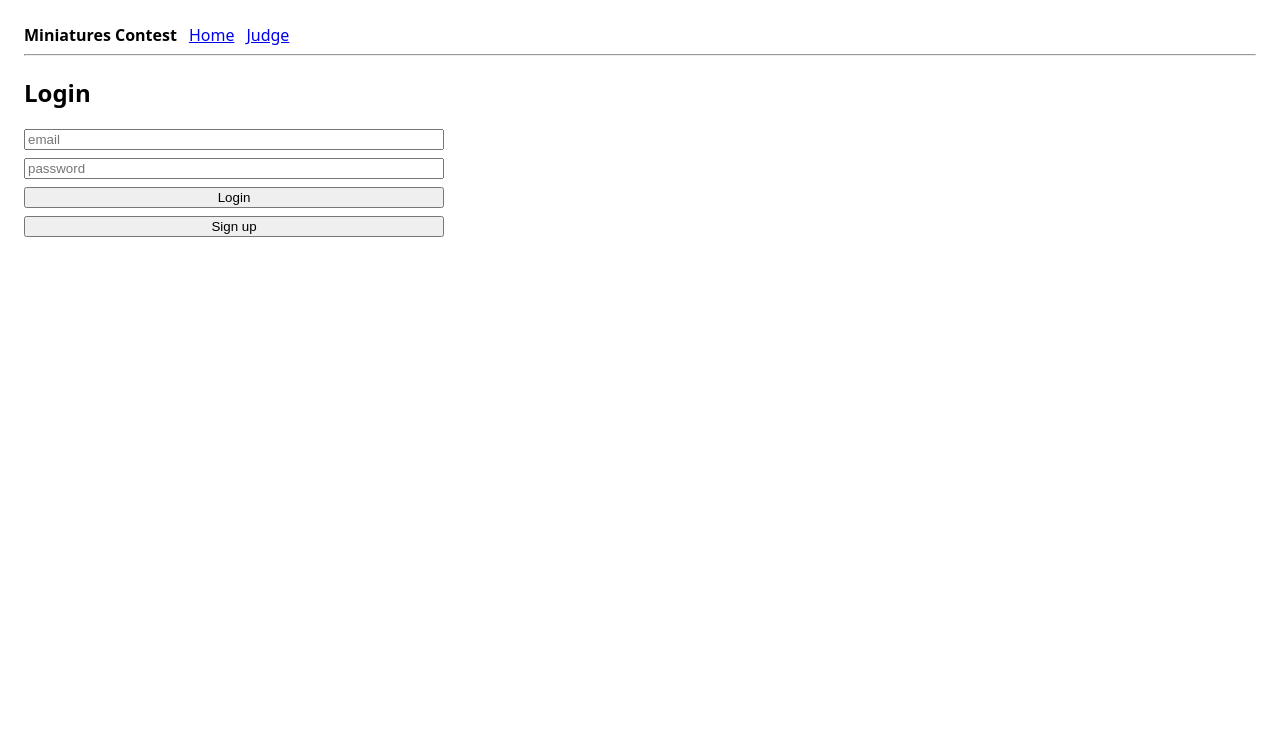
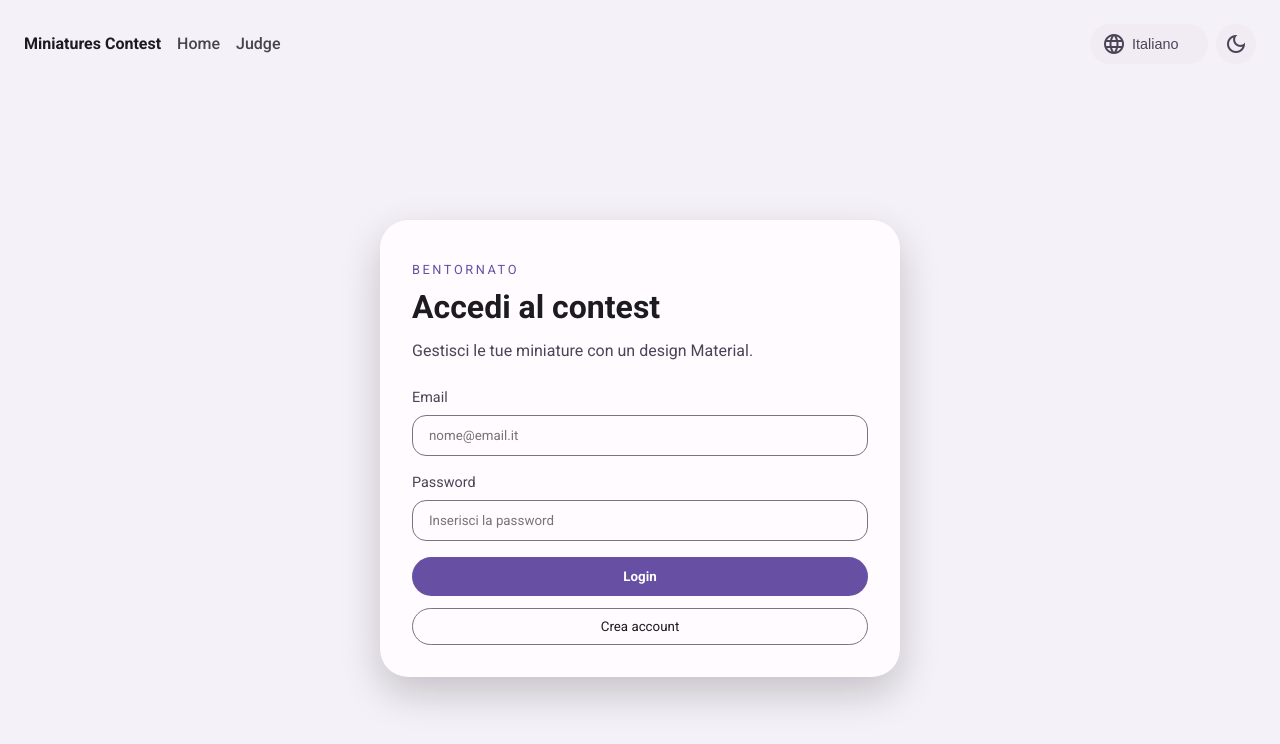
Before and after one commit to coding-with-nox/monte-san-savino-app, a React (Vite) app in the folder frontend/: page /login in a window 1280 px wide. Shown: the top 744 px of the page. Built offline with nearby package versions, Linux system fonts and the light colour scheme; no server answers.

Commit message:
Add language dropdown and friendly login errors

```diff
--- a/frontend/index.html
+++ b/frontend/index.html
@@ -4,6 +4,16 @@
     <meta charset="UTF-8" />
     <meta name="viewport" content="width=device-width, initial-scale=1.0" />
     <title>Miniatures Contest</title>
+    <link rel="preconnect" href="https://fonts.googleapis.com" />
+    <link rel="preconnect" href="https://fonts.gstatic.com" crossorigin />
+    <link
+      href="https://fonts.googleapis.com/css2?family=Roboto:wght@300;400;500;700&display=swap"
+      rel="stylesheet"
+    />
+    <link
+      href="https://fonts.googleapis.com/css2?family=Material+Symbols+Outlined:opsz,wght,FILL,GRAD@24,400,0,0"
+      rel="stylesheet"
+    />
   </head>
   <body>
     <div id="root"></div>
--- a/frontend/src/App.tsx
+++ b/frontend/src/App.tsx
@@ -1,9 +1,10 @@
-import React from "react";
+import React, { useEffect, useState } from "react";
 import { Routes, Route, Link, Navigate } from "react-router-dom";
 import Login from "./pages/Login";
 import Dashboard from "./pages/Dashboard";
 import Judge from "./pages/Judge";
 import { getToken, getRole, roleAtLeast } from "./lib/auth";
+import { Language, t } from "./lib/i18n";
 
 function Protected({ children }: { children: React.ReactNode }) {
   return getToken() ? <>{children}</> : <Navigate to="/login" replace />;
@@ -14,16 +15,75 @@ function RequireRole({ min, children }: { min: any; children: React.ReactNode })
 }
 
 export default function App() {
+  const [theme, setTheme] = useState<"light" | "dark">(() => {
+    if (typeof window === "undefined") return "light";
+    return (window.localStorage.getItem("theme") as "light" | "dark") || "light";
+  });
+  const [language, setLanguage] = useState<Language>(() => {
+    if (typeof window === "undefined") return "it";
+    return (window.localStorage.getItem("language") as Language) || "it";
+  });
+
+  useEffect(() => {
+    document.documentElement.setAttribute("data-theme", theme);
+    window.localStorage.setItem("theme", theme);
+  }, [theme]);
+
+  useEffect(() => {
+    window.localStorage.setItem("language", language);
+  }, [language]);
+
+  const labels = {
+    themeToggle: t(language, "themeToggle"),
+    themeLight: t(language, "themeLight"),
+    themeDark: t(language, "themeDark"),
+    languageToggle: t(language, "languageToggle"),
+    languageIt: t(language, "languageIt"),
+    languageEn: t(language, "languageEn")
+  };
+
   return (
-    <div style={{ fontFamily: "system-ui", padding: 16 }}>
-      <header style={{ display: "flex", gap: 12, alignItems: "center" }}>
+    <div className="app-shell">
+      <header className="app-header">
         <b>Miniatures Contest</b>
         <Link to="/">Home</Link>
         <Link to="/judge">Judge</Link>
+        <div className="header-spacer" />
+        <div className="header-controls">
+          <div className="language-select">
+            <span className="material-symbols-outlined">language</span>
+            <select
+              value={language}
+              onChange={(event) => setLanguage(event.target.value as Language)}
+              aria-label={labels.languageToggle}
+            >
+              <option value="it">{labels.languageIt}</option>
+              <option value="en">{labels.languageEn}</option>
+            </select>
+          </div>
+          <button
+            type="button"
+            className="icon-button"
+            onClick={() => setTheme(theme === "light" ? "dark" : "light")}
+            aria-label={`${labels.themeToggle}: ${theme === "light" ? labels.themeDark : labels.themeLight}`}
+            title={`${labels.themeToggle}: ${theme === "light" ? labels.themeDark : labels.themeLight}`}
+          >
+            <span className="material-symbols-outlined">
+              {theme === "light" ? "dark_mode" : "light_mode"}
+            </span>
+          </button>
+        </div>
       </header>
-      <hr />
+      <hr className="divider" />
       <Routes>
-        <Route path="/login" element={<Login />} />
+        <Route
+          path="/login"
+          element={(
+            <Login
+              language={language}
+            />
+          )}
+        />
         <Route path="/" element={<Protected><Dashboard /></Protected>} />
         <Route path="/judge" element={<Protected><RequireRole min="judge"><Judge /></RequireRole></Protected>} />
         <Route path="*" element={<Navigate to="/" replace />} />
--- /dev/null
+++ b/frontend/src/lib/i18n.ts
@@ -0,0 +1,48 @@
+export type Language = "it" | "en";
+
+export const translations = {
+  it: {
+    loginEyebrow: "Bentornato",
+    loginTitle: "Accedi al contest",
+    loginSubtitle: "Gestisci le tue miniature con un design Material.",
+    emailLabel: "Email",
+    emailPlaceholder: "nome@email.it",
+    passwordLabel: "Password",
+    passwordPlaceholder: "Inserisci la password",
+    loginButton: "Login",
+    signupButton: "Crea account",
+    themeToggle: "Tema",
+    themeLight: "Light",
+    themeDark: "Dark",
+    languageToggle: "Lingua",
+    languageIt: "Italiano",
+    languageEn: "English",
+    errorTitle: "Errore di accesso",
+    errorGeneric: "Si è verificato un problema. Riprova più tardi."
+  },
+  en: {
+    loginEyebrow: "Welcome back",
+    loginTitle: "Sign in to the contest",
+    loginSubtitle: "Manage your miniatures with Material design style.",
+    emailLabel: "Email",
+    emailPlaceholder: "name@email.com",
+    passwordLabel: "Password",
+    passwordPlaceholder: "Enter your password",
+    loginButton: "Login",
+    signupButton: "Create account",
+    themeToggle: "Theme",
+    themeLight: "Light",
+    themeDark: "Dark",
+    languageToggle: "Language",
+    languageIt: "Italiano",
+    languageEn: "English",
+    errorTitle: "Login error",
+    errorGeneric: "Something went wrong. Please try again later."
+  }
+} as const;
+
+export type TranslationKey = keyof typeof translations.it;
+
+export function t(lang: Language, key: TranslationKey) {
+  return translations[lang][key];
+}
--- a/frontend/src/main.tsx
+++ b/frontend/src/main.tsx
@@ -2,6 +2,7 @@ import React from "react";
 import ReactDOM from "react-dom/client";
 import { BrowserRouter } from "react-router-dom";
 import App from "./App";
+import "./styles.css";
 
 ReactDOM.createRoot(document.getElementById("root")!).render(
   <React.StrictMode>
--- a/frontend/src/pages/Login.tsx
+++ b/frontend/src/pages/Login.tsx
@@ -1,13 +1,37 @@
-import React, { useState } from "react";
+import React, { useMemo, useState } from "react";
 import { useNavigate } from "react-router-dom";
 import { api } from "../lib/api";
 import { setToken } from "../lib/auth";
+import { Language, t } from "../lib/i18n";
 
-export default function Login() {
+interface LoginProps {
+  language: Language;
+}
+
+export default function Login({ language }: LoginProps) {
   const nav = useNavigate();
   const [email, setEmail] = useState("");
   const [password, setPassword] = useState("");
   const [err, setErr] = useState<string | null>(null);
+
+  const labels = useMemo(() => ({
+    eyebrow: t(language, "loginEyebrow"),
+    title: t(language, "loginTitle"),
+    subtitle: t(language, "loginSubtitle"),
+    emailLabel: t(language, "emailLabel"),
+    emailPlaceholder: t(language, "emailPlaceholder"),
+    passwordLabel: t(language, "passwordLabel"),
+    passwordPlaceholder: t(language, "passwordPlaceholder"),
+    loginButton: t(language, "loginButton"),
+    signupButton: t(language, "signupButton"),
+    errorTitle: t(language, "errorTitle"),
+    errorGeneric: t(language, "errorGeneric")
+  }), [language]);
+
+  function handleError(error: unknown) {
+    console.error(error);
+    setErr(labels.errorGeneric);
+  }
 
   async function onLogin(e: React.FormEvent) {
     e.preventDefault();
@@ -20,7 +44,7 @@ export default function Login() {
       setToken(res.accessToken);
       nav("/");
     } catch (e: any) {
-      setErr(e.message);
+      handleError(e);
     }
   }
 
@@ -33,20 +57,49 @@ export default function Login() {
       });
       await onLogin({ preventDefault() {} } as any);
     } catch (e: any) {
-      setErr(e.message);
+      handleError(e);
     }
   }
 
   return (
-    <div style={{ maxWidth: 420 }}>
-      <h2>Login</h2>
-      <form onSubmit={onLogin} style={{ display: "grid", gap: 8 }}>
-        <input placeholder="email" value={email} onChange={e => setEmail(e.target.value)} />
-        <input placeholder="password" type="password" value={password} onChange={e => setPassword(e.target.value)} />
-        <button type="submit">Login</button>
-        <button type="button" onClick={onRegister}>Sign up</button>
-        {err && <div style={{ color: "crimson", whiteSpace: "pre-wrap" }}>{err}</div>}
-      </form>
+    <div className="login-page">
+      <section className="login-card">
+        <div className="login-title-group">
+          <div className="login-eyebrow">{labels.eyebrow}</div>
+          <h2>{labels.title}</h2>
+          <p>{labels.subtitle}</p>
+        </div>
+
+        <form onSubmit={onLogin} className="login-form">
+          <label className="login-field">
+            {labels.emailLabel}
+            <input
+              placeholder={labels.emailPlaceholder}
+              value={email}
+              onChange={e => setEmail(e.target.value)}
+            />
+          </label>
+          <label className="login-field">
+            {labels.passwordLabel}
+            <input
+              placeholder={labels.passwordPlaceholder}
+              type="password"
+              value={password}
+              onChange={e => setPassword(e.target.value)}
+            />
+          </label>
+          <div className="login-actions">
+            <button type="submit" className="login-primary">{labels.loginButton}</button>
+            <button type="button" className="login-secondary" onClick={onRegister}>{labels.signupButton}</button>
+          </div>
+          {err && (
+            <div className="login-error">
+              <strong>{labels.errorTitle}</strong>
+              <div>{err}</div>
+            </div>
+          )}
+        </form>
+      </section>
     </div>
   );
 }
--- /dev/null
+++ b/frontend/src/styles.css
@@ -0,0 +1,226 @@
+:root {
+  font-family: "Roboto", "Segoe UI", system-ui, sans-serif;
+  line-height: 1.5;
+  font-weight: 400;
+  color-scheme: light dark;
+}
+
+* {
+  box-sizing: border-box;
+}
+
+body {
+  margin: 0;
+  background: var(--md-background);
+  color: var(--md-on-surface);
+}
+
+button,
+input {
+  font-family: inherit;
+}
+
+.material-symbols-outlined {
+  font-variation-settings: "opsz" 24, "wght" 400, "FILL" 0, "GRAD" 0;
+}
+
+[data-theme="light"] {
+  --md-primary: #6750a4;
+  --md-on-primary: #ffffff;
+  --md-surface: #fffbff;
+  --md-on-surface: #1c1b1f;
+  --md-outline: #79747e;
+  --md-background: #f4f1f8;
+  --md-surface-variant: #f1ecf4;
+  --md-on-surface-variant: #4a4458;
+}
+
+[data-theme="dark"] {
+  --md-primary: #d0bcff;
+  --md-on-primary: #381e72;
+  --md-surface: #1c1b1f;
+  --md-on-surface: #e6e1e5;
+  --md-outline: #938f99;
+  --md-background: #121014;
+  --md-surface-variant: #2a2632;
+  --md-on-surface-variant: #cac4d0;
+}
+
+.app-shell {
+  min-height: 100vh;
+  padding: 24px;
+  display: flex;
+  flex-direction: column;
+  gap: 20px;
+}
+
+.app-header {
+  display: flex;
+  gap: 16px;
+  align-items: center;
+  font-weight: 500;
+}
+
+.app-header a {
+  color: inherit;
+  text-decoration: none;
+  opacity: 0.8;
+}
+
+.app-header a:hover {
+  opacity: 1;
+}
+
+.header-spacer {
+  flex: 1;
+}
+
+.header-controls {
+  display: flex;
+  gap: 8px;
+  align-items: center;
+}
+
+.language-select {
+  display: flex;
+  align-items: center;
+  gap: 6px;
+  background: var(--md-surface-variant);
+  color: var(--md-on-surface-variant);
+  border-radius: 999px;
+  padding: 0 12px;
+  height: 40px;
+}
+
+.language-select select {
+  border: none;
+  background: transparent;
+  color: inherit;
+  font-size: 0.9rem;
+  font-weight: 500;
+  outline: none;
+  cursor: pointer;
+  appearance: none;
+  padding-right: 16px;
+}
+
+.language-select select option {
+  color: #1c1b1f;
+}
+
+.icon-button {
+  border: none;
+  background: var(--md-surface-variant);
+  color: var(--md-on-surface-variant);
+  width: 40px;
+  height: 40px;
+  border-radius: 999px;
+  cursor: pointer;
+  display: grid;
+  place-items: center;
+  padding: 0;
+}
+
+.icon-button:hover {
+  filter: brightness(0.98);
+}
+
+.divider {
+  border: none;
+  border-top: 1px solid var(--md-outline);
+  opacity: 0.4;
+}
+
+.login-page {
+  flex: 1;
+  display: grid;
+  place-items: center;
+  padding: 24px 0;
+}
+
+.login-card {
+  width: min(520px, 100%);
+  background: var(--md-surface);
+  border-radius: 28px;
+  padding: 40px 32px 32px;
+  box-shadow: 0 16px 40px rgba(0, 0, 0, 0.2);
+  display: grid;
+  gap: 24px;
+}
+
+.login-title-group h2 {
+  margin: 4px 0 8px;
+  font-size: 2rem;
+}
+
+.login-title-group p {
+  margin: 0;
+  color: var(--md-on-surface-variant);
+}
+
+.login-eyebrow {
+  font-size: 0.8rem;
+  text-transform: uppercase;
+  letter-spacing: 0.2em;
+  color: var(--md-primary);
+}
+
+.login-form {
+  display: grid;
+  gap: 16px;
+}
+
+.login-field {
+  display: grid;
+  gap: 6px;
+  font-size: 0.9rem;
+  color: var(--md-on-surface-variant);
+}
+
+.login-field input {
+  border-radius: 14px;
+  border: 1px solid var(--md-outline);
+  padding: 12px 16px;
+  background: transparent;
+  color: var(--md-on-surface);
+  outline: none;
+  transition: border 0.2s ease, box-shadow 0.2s ease;
+}
+
+.login-field input:focus {
+  border-color: var(--md-primary);
+  box-shadow: 0 0 0 3px color-mix(in srgb, var(--md-primary) 30%, transparent);
+}
+
+.login-actions {
+  display: grid;
+  gap: 12px;
+}
+
+.login-primary {
+  border: none;
+  background: var(--md-primary);
+  color: var(--md-on-primary);
+  padding: 12px 18px;
+  border-radius: 999px;
+  font-weight: 600;
+  cursor: pointer;
+}
+
+.login-secondary {
+  border: 1px solid var(--md-outline);
+  background: transparent;
+  color: var(--md-on-surface);
+  padding: 10px 18px;
+  border-radius: 999px;
+  cursor: pointer;
+}
+
+.login-error {
+  color: #ef5350;
+  background: rgba(239, 83, 80, 0.12);
+  border-radius: 12px;
+  padding: 10px 12px;
+  font-size: 0.9rem;
+  white-space: pre-wrap;
+}
```
